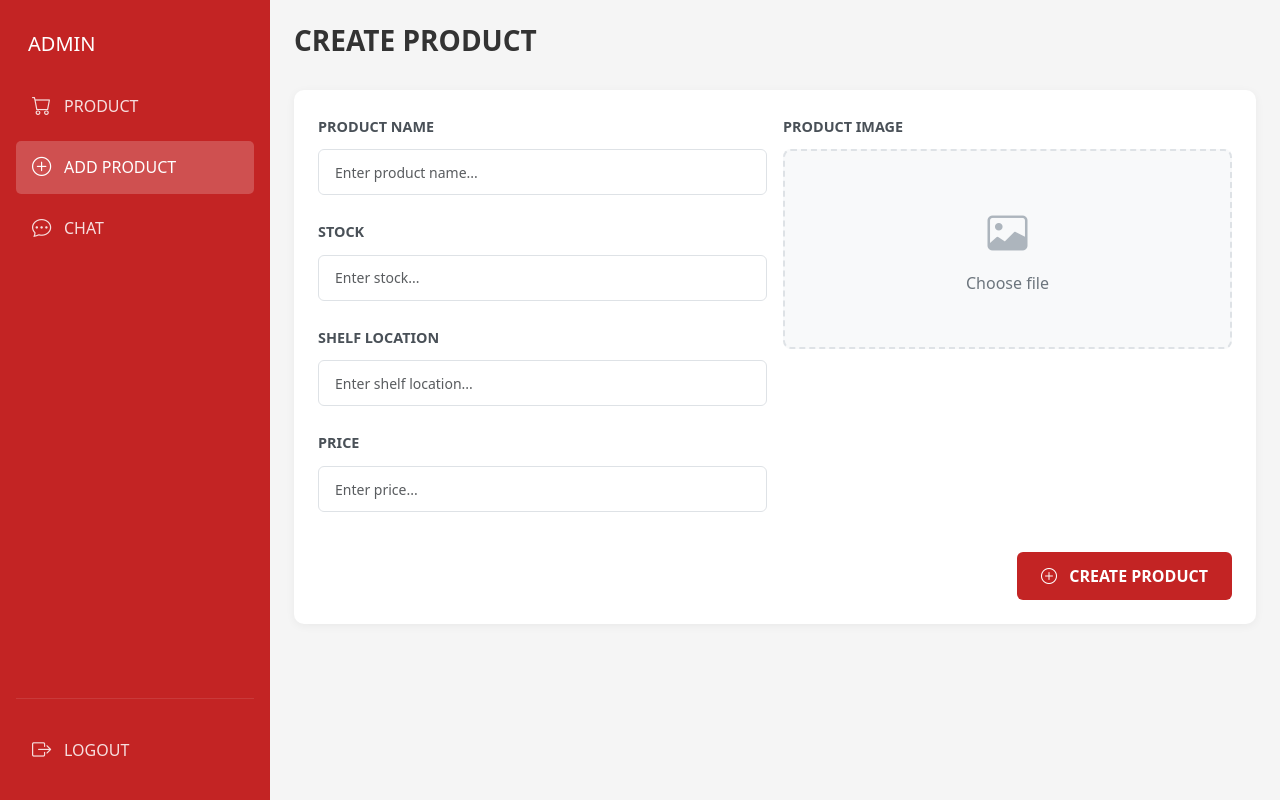
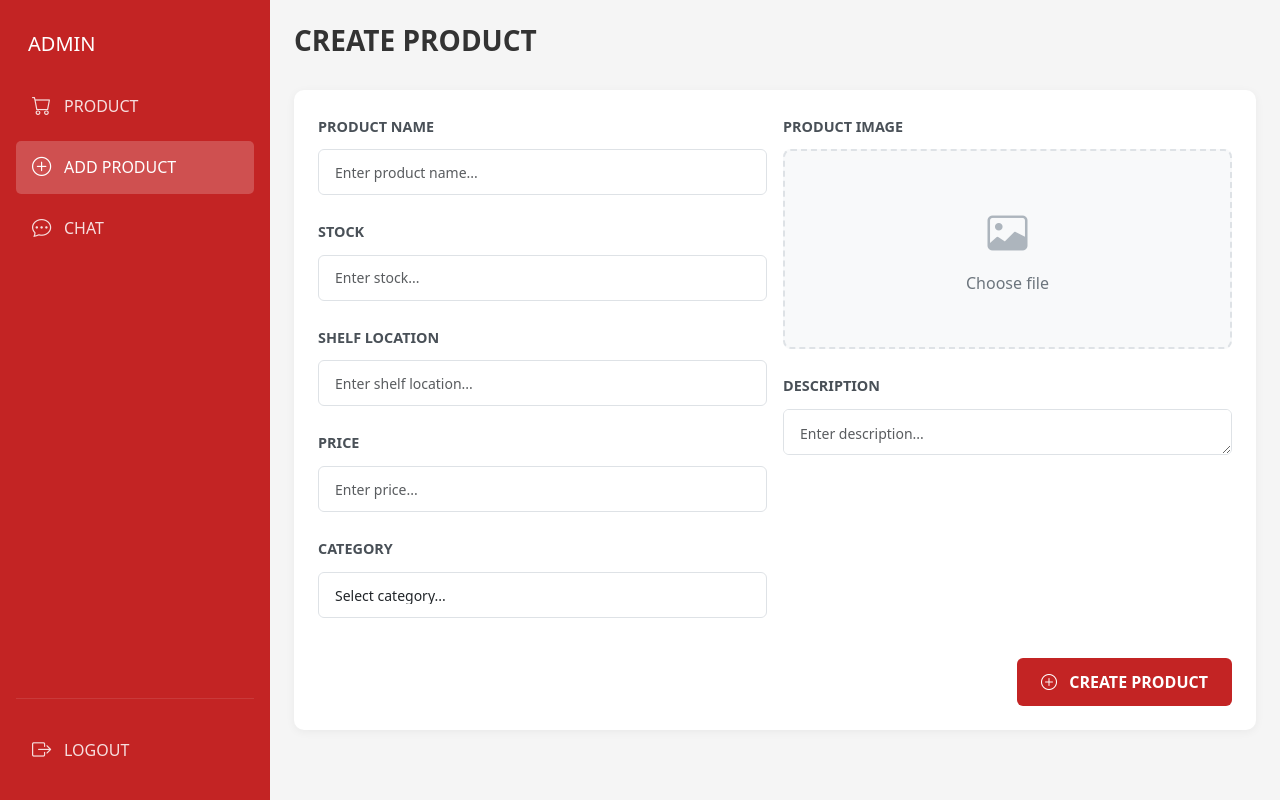
Before and after one commit to akosikhada/TOUCHFIND, a PHP site: page /add_product.php in a window 1280 px wide. Run offline with PHP 8.4, Linux system fonts and the light colour scheme; tables that the repository leaves empty or names only in its code hold one stand-in row (values such as "Sample post"); a stand-in replaces the project's code that opens the database connection; some libraries are stand-ins or nearby versions.

Commit message:
Add files via upload
category

```diff
--- a/new-progress/admin/add_product.php
+++ b/new-progress/admin/add_product.php
@@ -1,3 +1,56 @@
+<?php
+// Include database connection
+include 'components/db_connection.php'; // Adjust the path if necessary
+
+// Initialize variables
+$message = "";
+
+// Handle form submission
+if ($_SERVER['REQUEST_METHOD'] === 'POST') {
+    $productName = $_POST['productName'];
+    $stock = $_POST['stock'];
+    $shelfLocation = $_POST['shelfLocation'];
+    $price = $_POST['price'];
+    $category = $_POST['category'];
+    $description = $_POST['description'];
+    $imageName = "";
+
+    // Handle image upload
+    if (isset($_FILES['productImage']) && $_FILES['productImage']['error'] === UPLOAD_ERR_OK) {
+        $imageName = time() . '_' . basename($_FILES['productImage']['name']);
+        $targetDir = "products/";
+        $targetFile = $targetDir . $imageName;
+
+        if (!move_uploaded_file($_FILES['productImage']['tmp_name'], $targetFile)) {
+            $message = "Error uploading the image.";
+        }
+    }
+
+    // Insert product into the database
+    if (empty($message)) {
+        $stmt = $conn->prepare("INSERT INTO products (product_name, stock, shelf_location, price, category_id, description, image) VALUES (?, ?, ?, ?, ?, ?, ?)");
+        $stmt->bind_param("sisdiss", $productName, $stock, $shelfLocation, $price, $category, $description, $imageName);
+
+        if ($stmt->execute()) {
+            $message = "Product added successfully!";
+        } else {
+            $message = "Error adding product: " . $stmt->error;
+        }
+
+        $stmt->close();
+    }
+}
+
+// Fetch categories
+$categories = [];
+$result = $conn->query("SELECT category_id, category_name FROM categories");
+if ($result->num_rows > 0) {
+    while ($row = $result->fetch_assoc()) {
+        $categories[] = $row;
+    }
+}
+?>
+
 <!DOCTYPE html>
 <html lang="en">
 <head>
@@ -73,27 +126,42 @@
                 <div class="product-form-container">
                     <div class="card product-form-card">
                         <div class="card-body p-4">
-                            <form action="#" method="post" enctype="multipart/form-data">
+                            <?php if (!empty($message)): ?>
+                                <div class="alert alert-info"><?php echo $message; ?></div>
+                            <?php endif; ?>
+                            <form action="" method="post" enctype="multipart/form-data">
                                 <div class="row g-3">
                                     <div class="col-md-6">
                                         <div class="mb-4">
                                             <label for="productName" class="form-label">PRODUCT NAME</label>
-                                            <input type="text" class="form-control" id="productName" name="productName" placeholder="Enter product name...">
+                                            <input type="text" autocomplete="off" class="form-control" id="productName" name="productName" placeholder="Enter product name..." required>
                                         </div>
 
                                         <div class="mb-4">
                                             <label for="stock" class="form-label">STOCK</label>
-                                            <input type="number" class="form-control" id="stock" name="stock" placeholder="Enter stock...">
+                                            <input type="number" autocomplete="off" class="form-control" id="stock" name="stock" placeholder="Enter stock..." required>
                                         </div>
 
                                         <div class="mb-4">
                                             <label for="shelfLocation" class="form-label">SHELF LOCATION</label>
-                                            <input type="text" class="form-control" id="shelfLocation" name="shelfLocation" placeholder="Enter shelf location...">
+                                            <input type="text" autocomplete="off" class="form-control" id="shelfLocation" name="shelfLocation" placeholder="Enter shelf location..." required>
                                         </div>
 
                                         <div class="mb-4">
                                             <label for="price" class="form-label">PRICE</label>
-                                            <input type="text" class="form-control" id="price" name="price" placeholder="Enter price...">
+                                            <input type="text" autocomplete="off" class="form-control" id="price" name="price" placeholder="Enter price..." required>
+                                        </div>
+
+                                        <div class="mb-4">
+                                            <label for="category" class="form-label">CATEGORY</label>
+                                            <select class="form-control" id="category" name="category" required>
+                                                <option value="">Select category...</option>
+                                                <?php foreach ($categories as $category): ?>
+                                                    <option value="<?php echo $category['category_id']; ?>">
+                                                        <?php echo $category['category_name']; ?>
+                                                    </option>
+                                                <?php endforeach; ?>
+                                            </select>
                                         </div>
                                     </div>
 
@@ -101,12 +169,17 @@
                                         <div class="mb-4">
                                             <label for="productImage" class="form-label">PRODUCT IMAGE</label>
                                             <div class="product-image-upload">
-                                                <input type="file" class="d-none" id="productImage" name="productImage">
+                                                <input type="file" class="d-none" id="productImage" name="productImage" required>
                                                 <div class="product-image-placeholder" onclick="document.getElementById('productImage').click()">
                                                     <i class="bi bi-image"></i>
                                                     <p>Choose file</p>
                                                 </div>
                                             </div>
+                                        </div>
+
+                                        <div class="mb-4">
+                                            <label for="description" class="form-label">DESCRIPTION</label>
+                                            <textarea class="form-control" id="description" name="description" rows="4" placeholder="Enter description..." required></textarea>
                                         </div>
                                     </div>
                                 </div>
```
